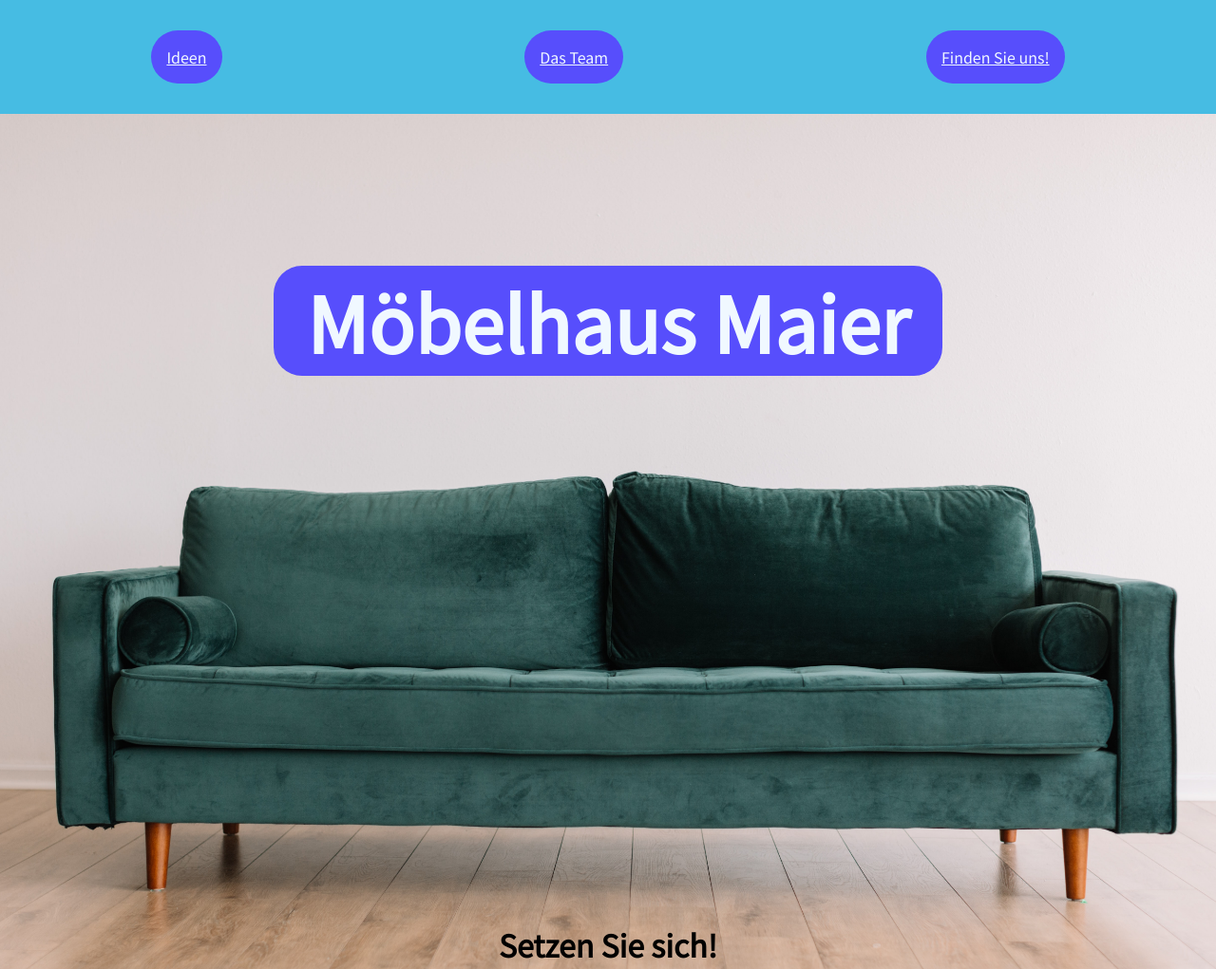
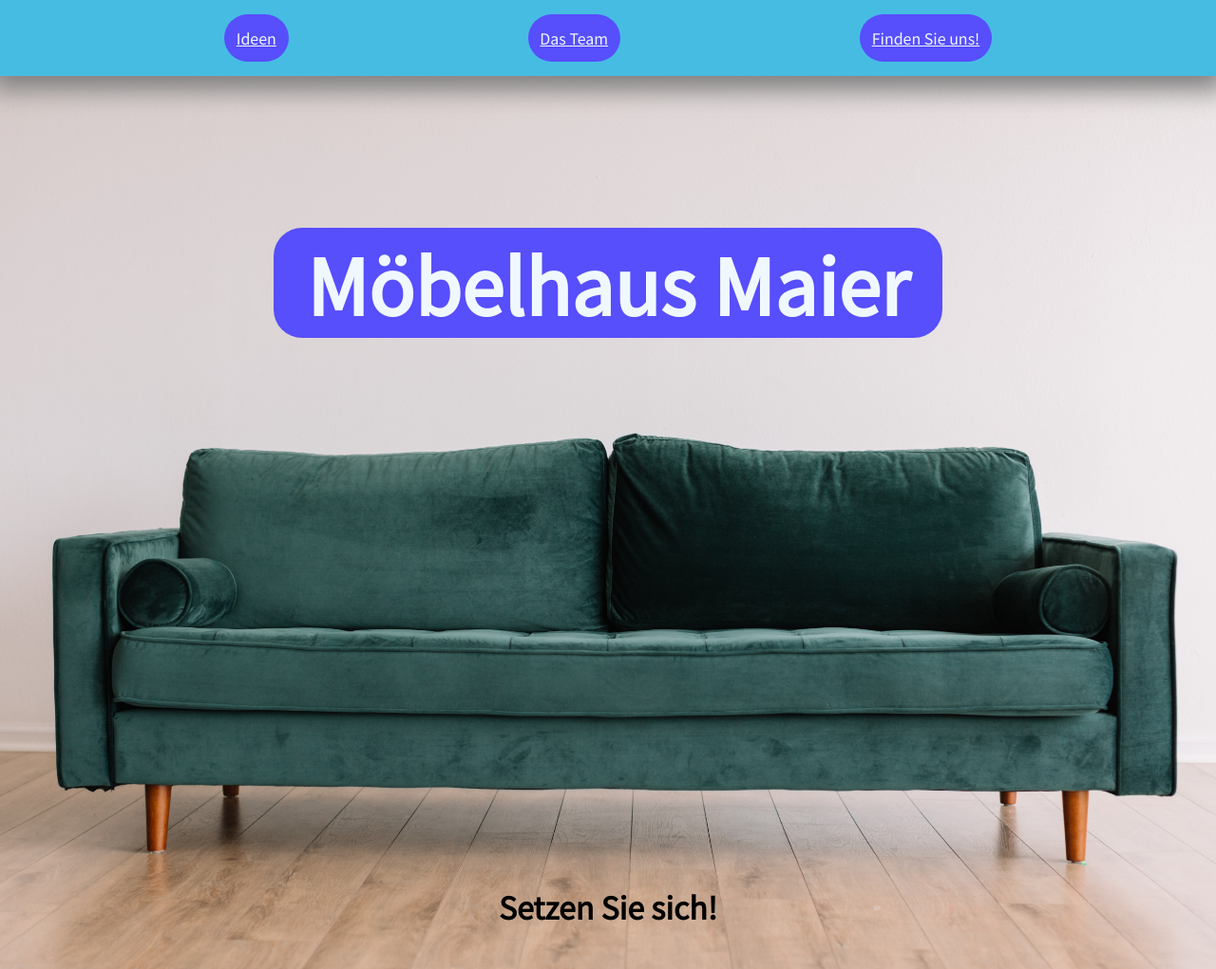
Before and after one commit to Auwolf33/moebelhaus-maier, a plain HTML site: page index.html in a window 1280 px wide. Shown: the top 1021 px of the page at 95% size. Drawn offline with Linux system fonts and the light colour scheme.

Commit message:
change box shadow on header and footer

```diff
--- a/index.html
+++ b/index.html
@@ -12,8 +12,8 @@
   <body>
     <header>
       <a href="#ideas">Ideen</a>
-      <a href="">Das Team</a>
-      <a href="">Finden Sie uns!</a>
+      <a href="#team">Das Team</a>
+      <a href="#footer">Finden Sie uns!</a>
     </header>
     <div class="hero">
       <h1>Möbelhaus Maier</h1>
@@ -34,7 +34,7 @@
         <p>Ein Leseplatz zum schmökern.</p>
       </div>
     </div>
-    <div class="team">
+    <div class="team" id="team">
       <div class="Tamara">
         <img src="./Resources/dessy-dimcheva-P7QF74xA_JI-unsplash.jpg" alt="Picture of a woman">
         <p>Tamara - Verkaufsleitung</p>
@@ -53,7 +53,7 @@
       </div>
     </div>
   </body>
-  <footer>
+  <footer id="footer">
     <p>&#169; Möbelhaus Maier 2021</p>
     <p>Möbelhaus Maier <br>
     Augustinerstraße 76 <br>
--- a/styles.css
+++ b/styles.css
@@ -12,24 +12,28 @@ body {
 }
 header {
     display: flex;
-    height: 120px;
+    position: absolute;
+    height: 80px;
     align-items: center;
-    justify-content: space-around;
+    justify-content: space-evenly;
     background-color: #46BCE3;
     width: 100%;
     top: 0px;
     left: 0px;
     right: 0px;
+    margin-bottom:30px;
+    box-shadow: 0px 5px 25px 10px grey;
 }
 header a {
     margin: 1em;
     background-color: #574EFC;
     border-radius: 30px;
-    padding: 1em;
+    padding: 0.8em;
     color: aliceblue;
 }
 .hero {
-    height: 1000px ;
+    height: 1000px;
+    margin-top: 80px;
     background: url(./Resources/Sofa.jpg) no-repeat center;
     background-size: cover;
     text-align: center;
@@ -114,7 +118,8 @@ footer {
     align-items: center;
     background-color: #46BCE3;
     margin-bottom: -16px;
-    padding: 1em;
+    padding: 0em;
+    box-shadow: 0px -5px 25px 10px grey;
 }
 footer p {
     margin-right: 50px;
```
